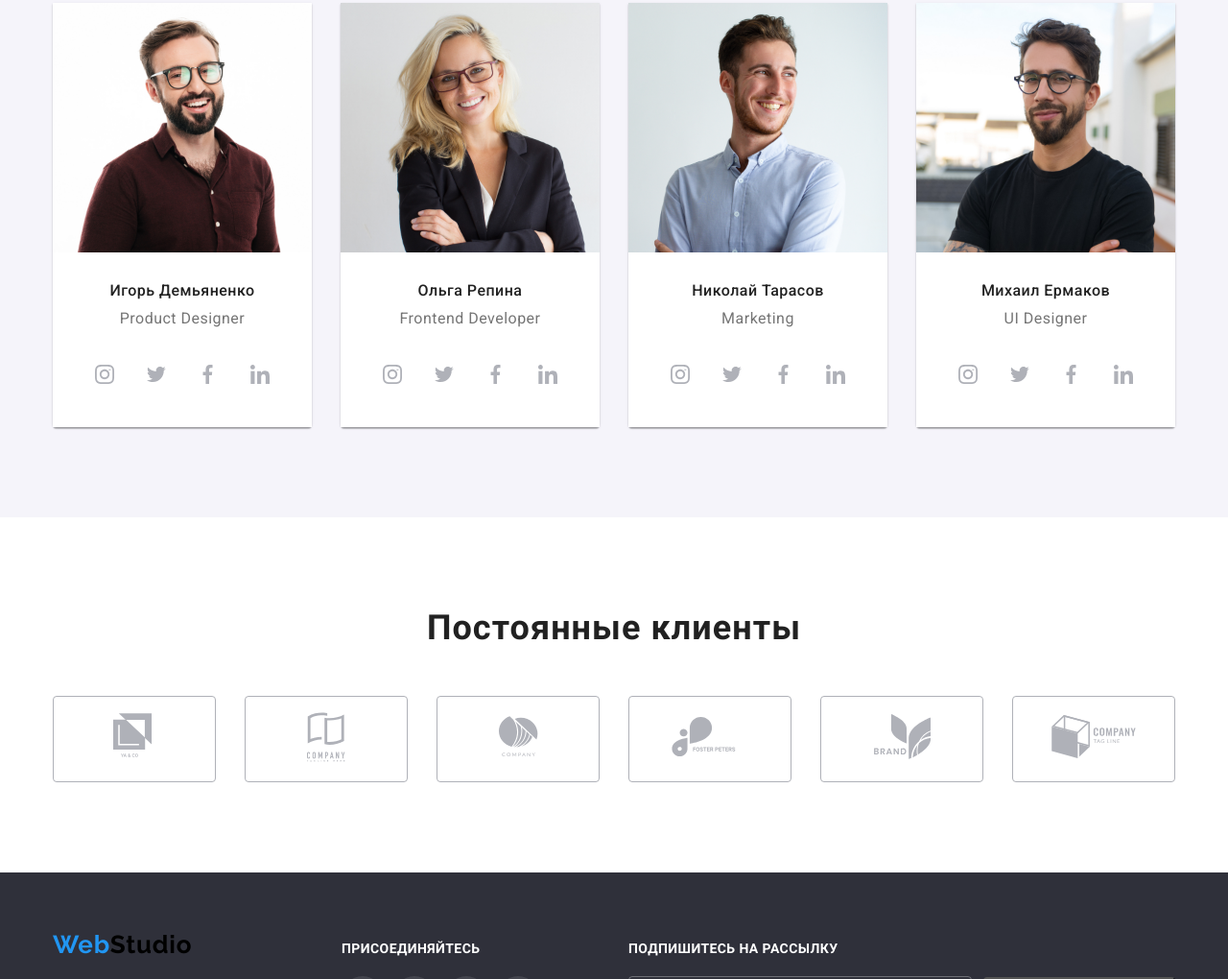
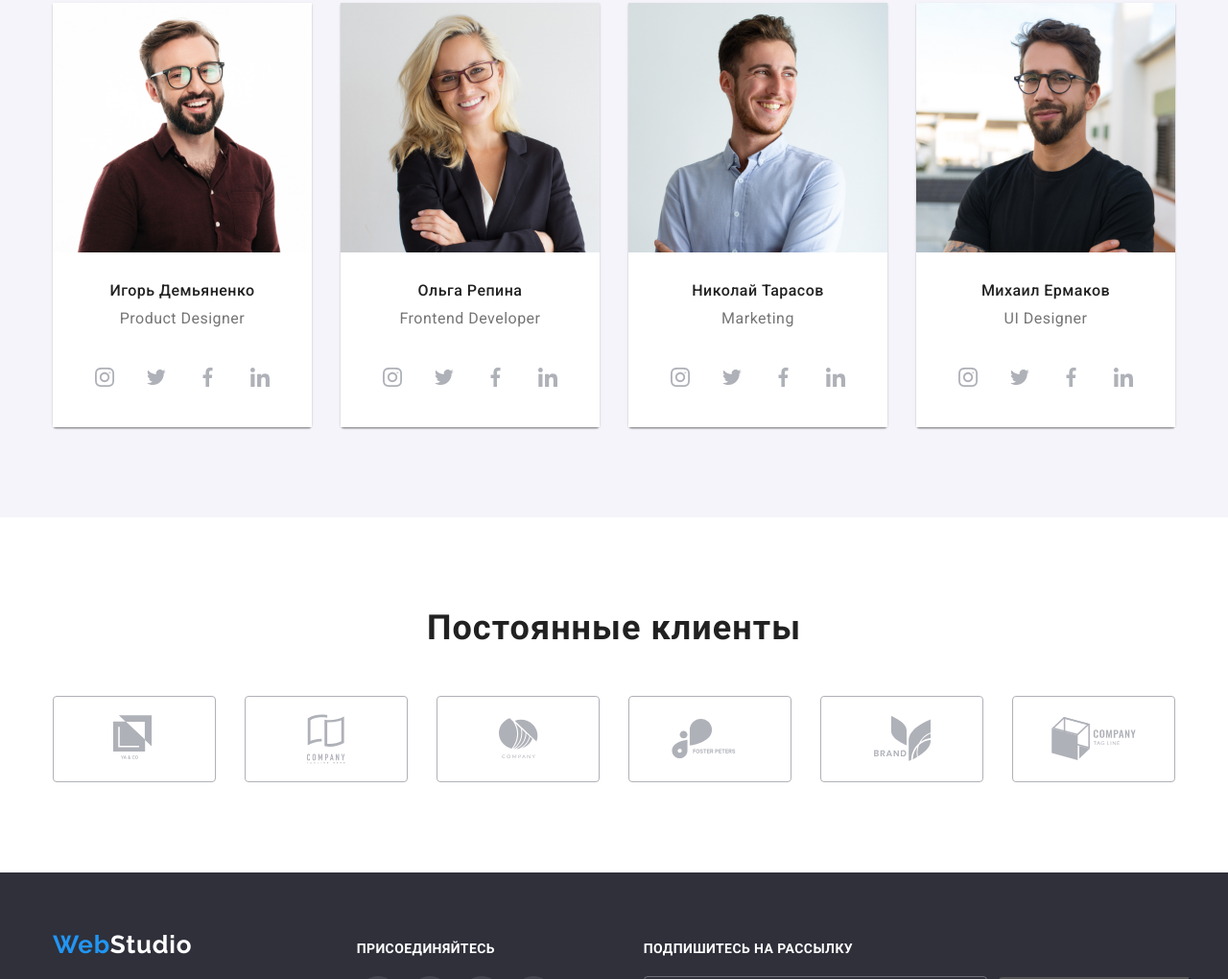
Before and after one commit to anabol939/goit-markup-hw-07, a plain HTML site: page index.html in a window 1280 px wide. Shown: the part 1780-2800 px from the top of the page at 96% size. Drawn offline with nearby package versions, Linux system fonts and the light colour scheme.

Commit message:
исправил все что слетело

```diff
--- a/index.html
+++ b/index.html
@@ -226,55 +226,31 @@
                 <p class="section4-subtitle">Product Designer</p>
                 <ul class="social-list list">
                   <li class="social-list-item">
-                    <a href="" class="social-list-link"
-                      ><div class="icons-thumb">
-                        <svg
-                          class="social-list-icon"
-                          width="20px"
-                          height="20px"
-                        >
+                    <a href="" class="social-list-link">
+                      <svg class="social-list-icon" width="20px" height="20px">
                         <use href="./images/sprite.svg#icon-instagram"></use>
                       </svg>
-                      </div>
                     </a>
                   </li>
                   <li class="social-list-item">
-                    <a href="" class="social-list-link"
-                      ><div class="icons-thumb">
-                        <svg
-                          class="social-list-icon"
-                          width="20px"
-                          height="20px"
-                        >
+                    <a href="" class="social-list-link">
+                      <svg class="social-list-icon" width="20px" height="20px">
                         <use href="./images/sprite.svg#icon-Vector6"></use>
                       </svg>
-                      </div>
                     </a>
                   </li>
                   <li class="social-list-item">
-                    <a href="" class="social-list-link"
-                      ><div class="icons-thumb">
-                        <svg
-                          class="social-list-icon"
-                          width="20px"
-                          height="20px"
-                        >
+                    <a href="" class="social-list-link">
+                      <svg class="social-list-icon" width="20px" height="20px">
                         <use href="./images/sprite.svg#icon-Vector7"></use>
                       </svg>
-                      </div>
                     </a>
                   </li>
                   <li class="social-list-item">
-                    <a href="" class="social-list-link"
-                      ><div class="icons-thumb">
-                        <svg
-                          class="social-list-icon"
-                          width="20px"
-                          height="20px"
-                        >
+                    <a href="" class="social-list-link">
+                      <svg class="social-list-icon" width="20px" height="20px">
                         <use href="./images/sprite.svg#icon-linkedin"></use>
                       </svg>
-                      </div>
                     </a>
                   </li>
                 </ul>
@@ -287,55 +263,31 @@
                 <p class="section4-subtitle">Frontend Developer</p>
                 <ul class="social-list list">
                   <li class="social-list-item">
-                    <a href="" class="social-list-link"
-                      ><div class="icons-thumb">
-                        <svg
-                          class="social-list-icon"
-                          width="20px"
-                          height="20px"
-                        >
+                    <a href="" class="social-list-link">
+                      <svg class="social-list-icon" width="20px" height="20px">
                         <use href="./images/sprite.svg#icon-instagram"></use>
                       </svg>
-                      </div>
                     </a>
                   </li>
                   <li class="social-list-item">
-                    <a href="" class="social-list-link"
-                      ><div class="icons-thumb">
-                        <svg
-                          class="social-list-icon"
-                          width="20px"
-                          height="20px"
-                        >
+                    <a href="" class="social-list-link">
+                      <svg class="social-list-icon" width="20px" height="20px">
                         <use href="./images/sprite.svg#icon-Vector6"></use>
                       </svg>
-                      </div>
                     </a>
                   </li>
                   <li class="social-list-item">
-                    <a href="" class="social-list-link"
-                      ><div class="icons-thumb">
-                        <svg
-                          class="social-list-icon"
-                          width="20px"
-                          height="20px"
-                        >
+                    <a href="" class="social-list-link">
+                      <svg class="social-list-icon" width="20px" height="20px">
                         <use href="./images/sprite.svg#icon-Vector7"></use>
                       </svg>
-                      </div>
                     </a>
                   </li>
                   <li class="social-list-item">
-                    <a href="" class="social-list-link"
-                      ><div class="icons-thumb">
-                        <svg
-                          class="social-list-icon"
-                          width="20px"
-                          height="20px"
-                        >
+                    <a href="" class="social-list-link">
+                      <svg class="social-list-icon" width="20px" height="20px">
                         <use href="./images/sprite.svg#icon-linkedin"></use>
                       </svg>
-                      </div>
                     </a>
                   </li>
                 </ul>
@@ -348,55 +300,31 @@
                 <p class="section4-subtitle">Marketing</p>
                 <ul class="social-list list">
                   <li class="social-list-item">
-                    <a href="" class="social-list-link"
-                      ><div class="icons-thumb">
-                        <svg
-                          class="social-list-icon"
-                          width="20px"
-                          height="20px"
-                        >
+                    <a href="" class="social-list-link">
+                      <svg class="social-list-icon" width="20px" height="20px">
                         <use href="./images/sprite.svg#icon-instagram"></use>
                       </svg>
-                      </div>
                     </a>
                   </li>
                   <li class="social-list-item">
-                    <a href="" class="social-list-link"
-                      ><div class="icons-thumb">
-                        <svg
-                          class="social-list-icon"
-                          width="20px"
-                          height="20px"
-                        >
+                    <a href="" class="social-list-link">
+                      <svg class="social-list-icon" width="20px" height="20px">
                         <use href="./images/sprite.svg#icon-Vector6"></use>
                       </svg>
-                      </div>
                     </a>
                   </li>
                   <li class="social-list-item">
-                    <a href="" class="social-list-link"
-                      ><div class="icons-thumb">
-                        <svg
-                          class="social-list-icon"
-                          width="20px"
-                          height="20px"
-                        >
+                    <a href="" class="social-list-link">
+                      <svg class="social-list-icon" width="20px" height="20px">
                         <use href="./images/sprite.svg#icon-Vector7"></use>
                       </svg>
-                      </div>
                     </a>
                   </li>
                   <li class="social-list-item">
-                    <a href="" class="social-list-link"
-                      ><div class="icons-thumb">
-                        <svg
-                          class="social-list-icon"
-                          width="20px"
-                          height="20px"
-                        >
+                    <a href="" class="social-list-link">
+                      <svg class="social-list-icon" width="20px" height="20px">
                         <use href="./images/sprite.svg#icon-linkedin"></use>
                       </svg>
-                      </div>
                     </a>
                   </li>
                 </ul>
@@ -409,55 +337,31 @@
                 <p class="section4-subtitle">UI Designer</p>
                 <ul class="social-list list">
                   <li class="social-list-item">
-                    <a href="" class="social-list-link"
-                      ><div class="icons-thumb">
-                        <svg
-                          class="social-list-icon"
-                          width="20px"
-                          height="20px"
-                        >
+                    <a href="" class="social-list-link">
+                      <svg class="social-list-icon" width="20px" height="20px">
                         <use href="./images/sprite.svg#icon-instagram"></use>
                       </svg>
-                      </div>
                     </a>
                   </li>
                   <li class="social-list-item">
-                    <a href="" class="social-list-link"
-                      ><div class="icons-thumb">
-                        <svg
-                          class="social-list-icon"
-                          width="20px"
-                          height="20px"
-                        >
+                    <a href="" class="social-list-link">
+                      <svg class="social-list-icon" width="20px" height="20px">
                         <use href="./images/sprite.svg#icon-Vector6"></use>
                       </svg>
-                      </div>
                     </a>
                   </li>
                   <li class="social-list-item">
-                    <a href="" class="social-list-link"
-                      ><div class="icons-thumb">
-                        <svg
-                          class="social-list-icon"
-                          width="20px"
-                          height="20px"
-                        >
+                    <a href="" class="social-list-link">
+                      <svg class="social-list-icon" width="20px" height="20px">
                         <use href="./images/sprite.svg#icon-Vector7"></use>
                       </svg>
-                      </div>
                     </a>
                   </li>
                   <li class="social-list-item">
-                    <a href="" class="social-list-link"
-                      ><div class="icons-thumb">
-                        <svg
-                          class="social-list-icon"
-                          width="20px"
-                          height="20px"
-                        >
+                    <a href="" class="social-list-link">
+                      <svg class="social-list-icon" width="20px" height="20px">
                         <use href="./images/sprite.svg#icon-linkedin"></use>
                       </svg>
-                      </div>
                     </a>
                   </li>
                 </ul>
@@ -473,7 +377,6 @@
           <ul class="partners-list list">
             <li class="partners-item">
               <a href="" class="partners-link">
-                <div class="partners-thumb">
                 <svg
                   class="partners-icon"
                   width="44.27px"
@@ -482,52 +385,41 @@
                 >
                   <use href="./images/sprite.svg#icon-logo1"></use>
                 </svg>
-                </div>
               </a>
             </li>
             <li class="partners-item">
               <a href="" class="partners-link">
-                <div class="partners-thumb">
                 <svg class="partners-icon" width="40px" height="52px">
                   <use href="./images/sprite.svg#icon-logo2"></use>
                 </svg>
-                </div>
               </a>
             </li>
             <li class="partners-item">
               <a href="" class="partners-link">
-                <div class="partners-thumb">
                 <svg class="partners-icon" width="41" height="42.6px">
                   <use href="./images/sprite.svg#icon-logo3"></use>
                 </svg>
-                </div>
               </a>
             </li>
             <li class="partners-item">
               <a href="" class="partners-link">
-                <div class="partners-thumb">
                 <svg class="partners-icon" width="79.66px" height="42.02px">
                   <use href="./images/sprite.svg#icon-logo4"></use>
                 </svg>
-                </div>
               </a>
             </li>
             <li class="partners-item">
               <a href="" class="partners-link">
-                <div class="partners-thumb">
                 <svg class="partners-icon" width="59px" height="47px">
                   <use href="./images/sprite.svg#icon-logo5"></use>
                 </svg>
-                </div>
               </a>
             </li>
             <li class="partners-item">
               <a href="" class="partners-link">
-                <div class="partners-thumb">
                 <svg class="partners-icon" width="88.5px" height="45.44px">
                   <use href="./images/sprite.svg#icon-logo6"></use>
                 </svg>
-                </div>
               </a>
             </li>
           </ul>
@@ -571,36 +463,32 @@
           <p class="invitation">Присоединяйтесь</p>
           <ul class="icon-list list">
             <li class="icon-list-item">
-              <a href="" class="icon-item-link"
-                ><div class="icon-thumb">
+              <a href="" class="icon-item-link">
                 <svg class="footer-icons" width="20px" height="20px">
                   <use href="./images/sprite.svg#icon-instagram"></use>
-                  </svg></div
-              ></a>
+                </svg>
+              </a>
             </li>
             <li class="icon-list-item">
-              <a href="" class="icon-item-link"
-                ><div class="icon-thumb">
+              <a href="" class="icon-item-link">
                 <svg class="footer-icons" width="20px" height="20px">
                   <use href="./images/sprite.svg#icon-Vector6"></use>
-                  </svg></div
-              ></a>
+                </svg>
+              </a>
             </li>
             <li class="icon-list-item">
-              <a href="" class="icon-item-link"
-                ><div class="icon-thumb">
+              <a href="" class="icon-item-link">
                 <svg class="footer-icons" width="20px" height="20px">
                   <use href="./images/sprite.svg#icon-Vector7"></use>
-                  </svg></div
-              ></a>
+                </svg>
+              </a>
             </li>
             <li class="icon-list-item">
-              <a href="" class="icon-item-link"
-                ><div class="icon-thumb">
+              <a href="" class="icon-item-link">
                 <svg class="footer-icons" width="20px" height="20px">
                   <use href="./images/sprite.svg#icon-linkedin"></use>
-                  </svg></div
-              ></a>
+                </svg>
+              </a>
             </li>
           </ul>
         </div>
--- a/sass/components/_backdrop.scss
+++ b/sass/components/_backdrop.scss
@@ -4,6 +4,6 @@
   left: 0;
   width: 100vw;
   height: 100vh;
-  transition: all 250ms linear;
+  transition: visibility 250ms linear, opacity 250ms linear;
   background: rgba(0, 0, 0, 0.2);
 }
--- a/sass/components/_modal-form.scss
+++ b/sass/components/_modal-form.scss
@@ -109,7 +109,6 @@
   font-size: 14px;
   line-height: 1.71;
   letter-spacing: 0.03em;
-  margin-bottom: 40px;
   text-align: center;
   &::before {
     content: '';
@@ -121,7 +120,7 @@
     margin-right: 8px;
     cursor: pointer;
   }
-  .modal-form-term:checked + & {
+  .modal-form-term:checked + &::before {
     background-image: url(../images/chekbox/icon-check.svg);
     background-position: center;
     background-color: var(--akcent-color);
--- a/sass/components/_social-list.scss
+++ b/sass/components/_social-list.scss
@@ -5,14 +5,13 @@
   height: 44px;
   width: 44px;
   border-radius: 50%;
+  background-color: var(--first-colour);
+  transition: background-color 250ms cubic-bezier(0.4, 0, 0.2, 1);
+  fill: var(--vectors);
   &:focus,
-  &:hover,
-  &:focus .social-list-icon,
-  &:hover .social-list-icon {
+  &:hover {
     fill: var(--first-colour);
     background-color: var(--akcent-color);
-    transition-duration: 250ms;
-    transition-timing-function: cubic-bezier(0.4, 0, 0.2, 1);
   }
 }
 
@@ -22,5 +21,14 @@
   justify-content: space-between;
 }
 .social-list-icon {
-  fill: var(--vectors);
+  transition-duration: 250ms;
+  transition-timing-function: cubic-bezier(0.4, 0, 0.2, 1);
 }
+.social-list-item {
+  display: flex;
+  justify-content: space-between;
+}
+.social-list-icon {
+  transition-duration: 250ms;
+  transition-timing-function: cubic-bezier(0.4, 0, 0.2, 1);
+}
--- a/sass/layout/_footer.scss
+++ b/sass/layout/_footer.scss
@@ -16,9 +16,12 @@ footer {
 }
 
 .adress-item {
+  display: block;
+
+  white-space: nowrap;
   color: var(--first-colour);
   transition: color 250ms cubic-bezier(0.4, 0, 0.2, 1);
-  color: var(--first-colour);
+
   &:hover,
   &:focus {
     color: var(--akcent-color);
@@ -143,3 +146,6 @@ footer input {
 .main-footer-list {
   display: flex;
 }
+.logo-dark-teme {
+  color: var(--first-colour);
+}
--- a/sass/layout/_header.scss
+++ b/sass/layout/_header.scss
@@ -116,7 +116,8 @@
   padding-top: 32px;
   padding-bottom: 32px;
   transition: color 250ms cubic-bezier(0.4, 0, 0.2, 1);
-  color: var(--second-colour);
+  color: var(--vectors);
+  fill: var(--vectors);
   transition-duration: 250ms;
   transition-timing-function: cubic-bezier(0.4, 0, 0.2, 1);
   &:hover .header-icons,
--- a/sass/layout/_partners.scss
+++ b/sass/layout/_partners.scss
@@ -3,7 +3,8 @@
   padding-bottom: 94px;
 }
 .partners-icon {
-  fill: var(--vectors);
+  transition-duration: 250ms;
+  transition-timing-function: cubic-bezier(0.4, 0, 0.2, 1);
   .partners-link:hover & {
     fill: var(--akcent-color);
     transition-duration: 250ms;
@@ -29,7 +30,7 @@
     transition-duration: 250ms;
     transition-timing-function: cubic-bezier(0.4, 0, 0.2, 1);
   }
-  &:focus .partners-thumb {
+  &:focus {
     border: 1px solid var(--akcent-color);
 
     outline: none;
```
Also changed, not shown: portfolio.html (+12 -16 lines), css/main.css, css/main.min.css, 2 other files. Lines whose indentation alone changed are shown as unchanged.
